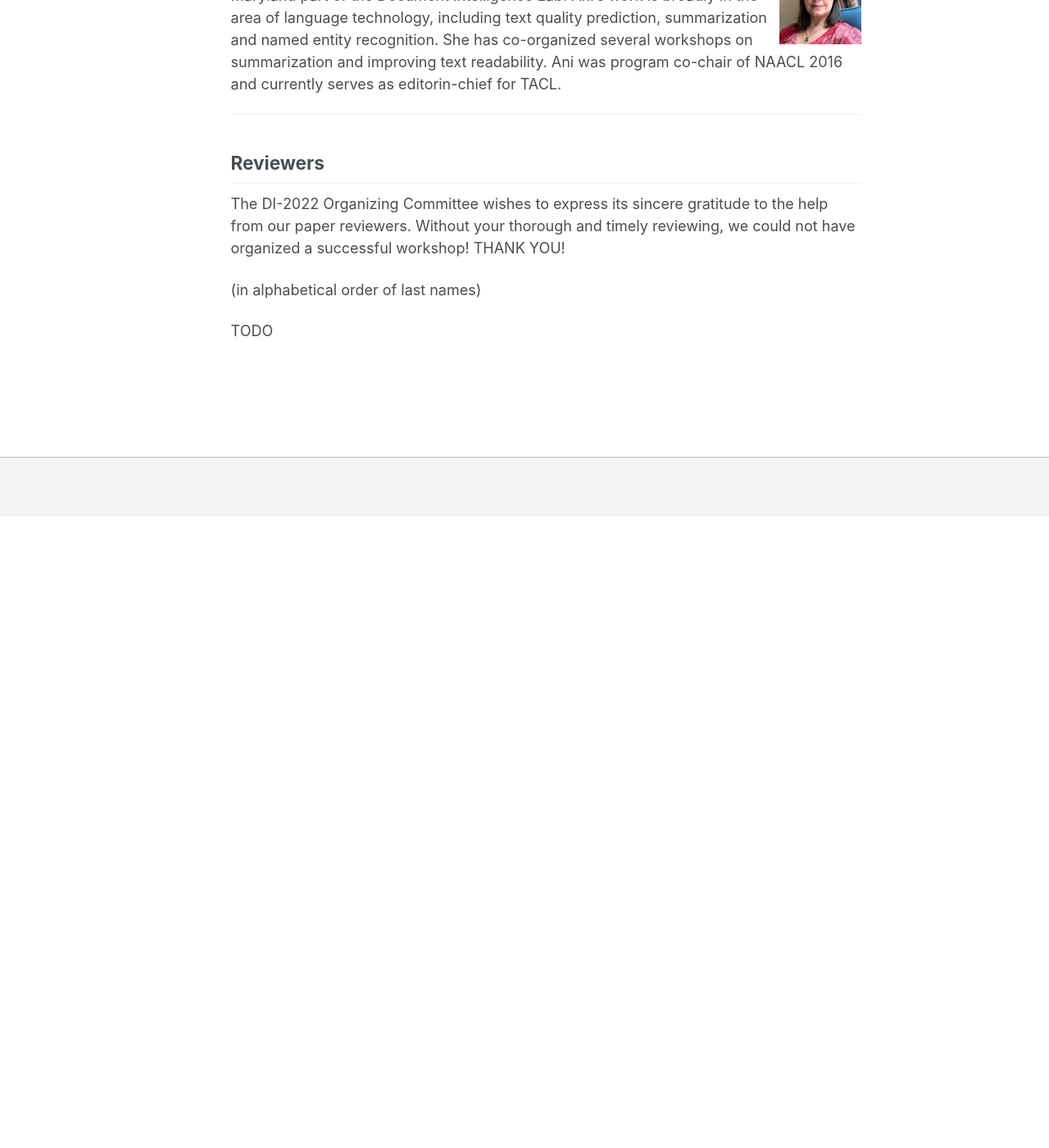
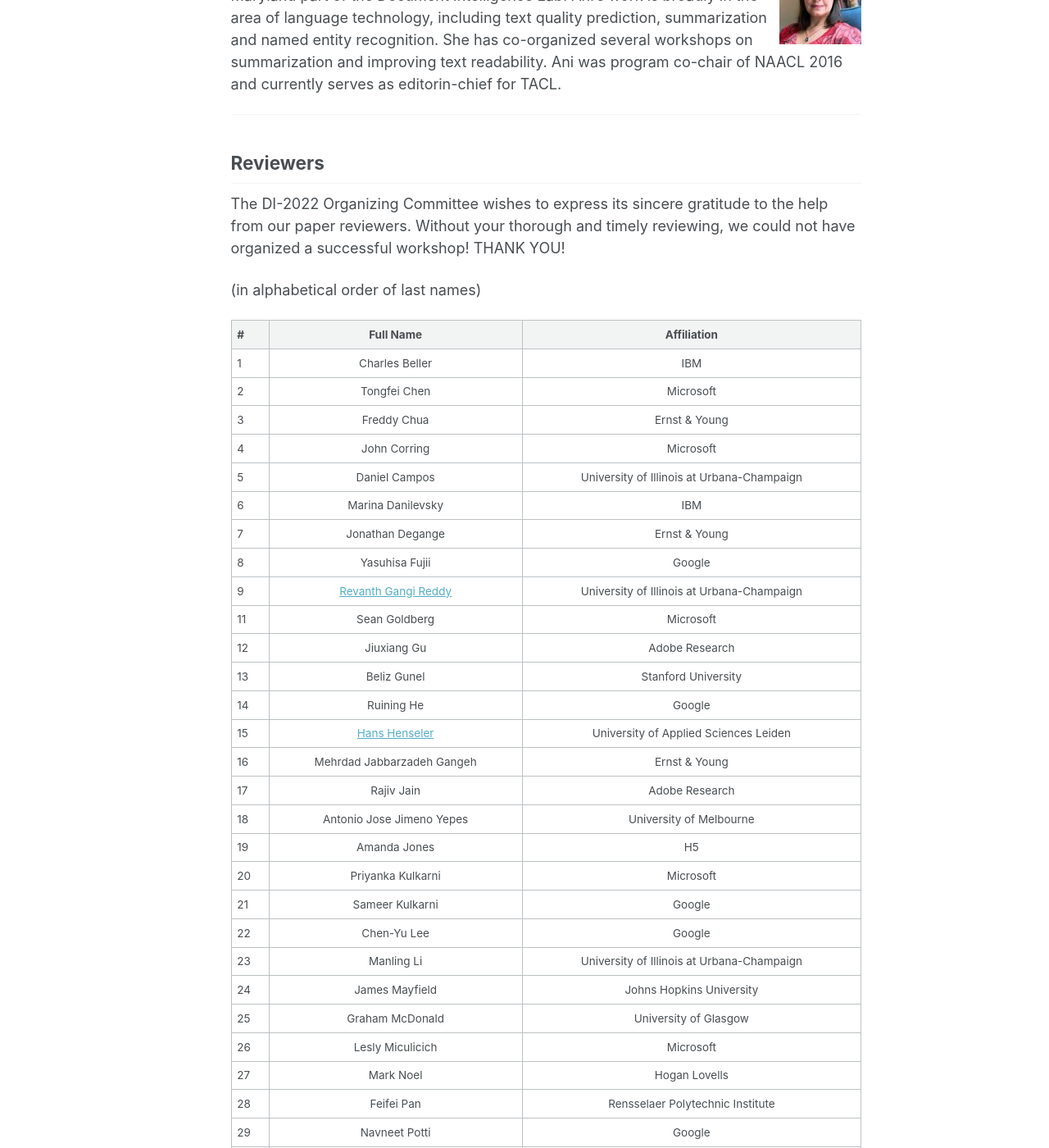
Before and after one commit to document-intelligence/DI-2022, a Jekyll site: the page built from _pages/organization.md, in a window 1280 px wide and 1400 px high, scrolled down 1984 px. Shown: the whole window at 82% size. Built offline with Jekyll 4.4.1, drawn with Linux system fonts in a browser that asks for light colours; before the commit the page ends 2614 px from its top, so only the background shows below that; some of the changed text lies outside the part shown.

Commit message:
Update organization.md

```diff
--- a/_pages/organization.md
+++ b/_pages/organization.md
@@ -87,8 +87,6 @@ The DI-2022 Organizing Committee wishes to express its sincere gratitude to the
 
 (in alphabetical order of last names)
 
-TODO
-<!--
 | # | Full Name | Affiliation |
 |:- |:-:  |:-:  |
 | 1 | Charles Beller | IBM |
@@ -100,36 +98,35 @@ TODO
 | 7 | Jonathan Degange | Ernst & Young |
 | 8 | Yasuhisa Fujii | Google |
 | 9 | [Revanth Gangi Reddy](https://gangiswag.github.io) | University of Illinois at Urbana-Champaign |
-| 10 | Sean Goldberg | Microsoft |
-| 11 | Beliz Gunel | Stanford University |
-| 12 | Ruining He | Google |
-| 13 | Bruce Hedin | H5 |
-| 14 | [Hans Henseler](https://www.linkedin.com/in/henseler/) | University of Applied Sciences Leiden |
-| 15 | Mehrdad Jabbarzadeh Gangeh | Ernst & Young |
-| 16 | Antonio Jose Jimeno Yepes | University of Melbourne |
-| 17 | Amanda Jones | H5 |
-| 18 | Priyanka Kulkarni | Microsoft |
-| 19 | Sameer Kulkarni | Google |
-| 20 | Chen-Yu Lee | Google |
-| 21 | Manling Li | University of Illinois at Urbana-Champaign |
-| 22 | James Mayfield | Johns Hopkins University |
-| 23 | Graham McDonald | University of Glasgow |
-| 24 | Lesly Miculicich | Microsoft |
-| 25 | Mark Noel | Hogan Lovells |
-| 26 | Feifei Pan | Rensselaer Polytechnic Institute |
-| 27 | Navneet Potti | Google |
-| 28 | Xiaoqi Ren | Google |
-| 29 | Herbert Roitblat | Mimecast |
-| 30 | Amr Sharaf | Microsoft |
-| 31 | Ying Sheng | Google |
-| 32 | Baoguang Shi | Microsoft |
-| 33 | Peter Staar | IBM |
-| 34 | Baochen Sun | Microsoft |
-| 35 | Dan Tecuci | Ernst & Young |
-| 36 | Jyothi Vinjumur | Walmart |
-| 37 | Guoxin Wang | Microsoft |
-| 38 | Sen Wu | Stanford University |
-| 39 | Yuan Xie | Microsoft |
-| 40 | Li Yang | Google |
-| 41 | Qi Zeng | University of Illinois at Urbana-Champaign |
--->
+| 11 | Sean Goldberg | Microsoft |
+| 12 | Jiuxiang Gu | Adobe Research |
+| 13 | Beliz Gunel | Stanford University |
+| 14 | Ruining He | Google |
+| 15 | [Hans Henseler](https://www.linkedin.com/in/henseler/) | University of Applied Sciences Leiden |
+| 16 | Mehrdad Jabbarzadeh Gangeh | Ernst & Young |
+| 17 | Rajiv Jain | Adobe Research |
+| 18 | Antonio Jose Jimeno Yepes | University of Melbourne |
+| 19 | Amanda Jones | H5 |
+| 20 | Priyanka Kulkarni | Microsoft |
+| 21 | Sameer Kulkarni | Google |
+| 22 | Chen-Yu Lee | Google |
+| 23 | Manling Li | University of Illinois at Urbana-Champaign |
+| 24 | James Mayfield | Johns Hopkins University |
+| 25 | Graham McDonald | University of Glasgow |
+| 26 | Lesly Miculicich | Microsoft |
+| 27 | Mark Noel | Hogan Lovells |
+| 28 | Feifei Pan | Rensselaer Polytechnic Institute |
+| 29 | Navneet Potti | Google |
+| 30 | Brian Price | Adobe Research |
+| 31 | Xiaoqi Ren | Google |
+| 32 | Herbert Roitblat | Mimecast |
+| 33 | Ying Sheng | Google |
+| 34 | Baoguang Shi | Microsoft |
+| 35 | Peter Staar | IBM |
+| 36 | Baochen Sun | Microsoft |
+| 37 | Chris Tensmeyer | Adobe Research |
+| 38 | Jyothi Vinjumur | Walmart |
+| 39 | Guoxin Wang | Microsoft |
+| 40 | Sen Wu | Stanford University |
+| 41 | Li Yang | Google |
+| 42 | Qi Zeng | University of Illinois at Urbana-Champaign |
```
